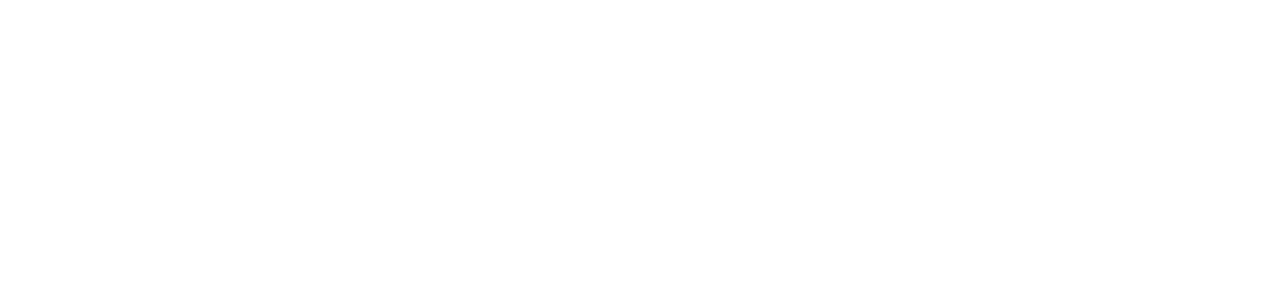
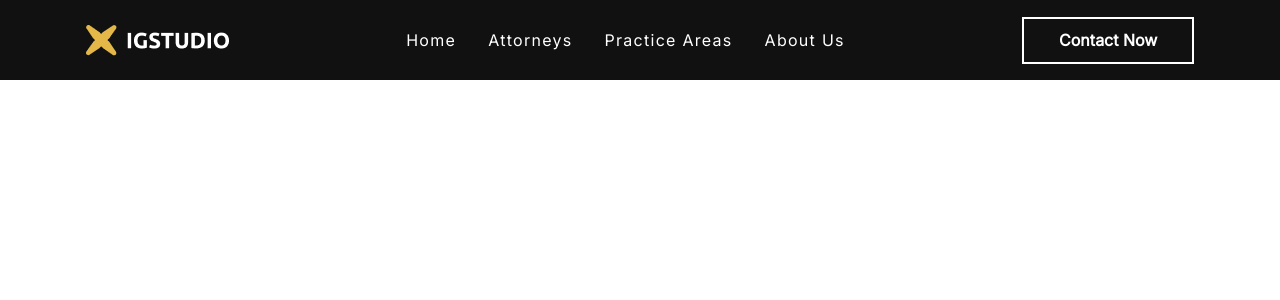
Before and after one commit to sauravburjwal/Law-Firm, a React (Vite) app: page / in a window 1280 px wide. Shown: the top 300 px of the page. Built offline with nearby package versions, Linux system fonts and the light colour scheme.

Commit message:
add-navbar

```diff
--- a/src/App.jsx
+++ b/src/App.jsx
@@ -1,7 +1,12 @@
+import Navbar from './Components/Navbar/Navbar';
 import './App.css';
 
 function App() {
-  return <></>;
+  return (
+    <>
+      <Navbar />
+    </>
+  );
 }
 
 export default App;
--- /dev/null
+++ b/src/Components/Navbar/Navbar.css
@@ -0,0 +1,48 @@
+.nav {
+  background-color: var(--css-black-primary);
+  display: flex;
+  justify-content: space-around;
+  align-items: center;
+  height: 10vh;
+}
+
+.nav-btn-container {
+  display: flex;
+  justify-content: space-around;
+  gap: 20px;
+}
+
+.nav-btn {
+  border: none;
+  background-color: transparent;
+  color: var(--css-white);
+  font-size: 16px;
+  font-weight: 500;
+  line-height: 26px;
+  letter-spacing: 0.08em;
+  text-align: center;
+  cursor: pointer;
+  transition: all ease-in 0.3s;
+}
+
+.nav-btn:hover {
+  color: var(--css-yellow);
+}
+
+.contact-btn {
+  border: 2px var(--css-white) solid;
+  background-color: transparent;
+  color: var(--css-white);
+  font-size: 16px;
+  font-weight: 600;
+  line-height: 19px;
+  text-align: center;
+  width: 172px;
+  height: 47px;
+  cursor: pointer;
+  transition: all ease-in 0.3s;
+}
+
+.contact-btn:hover {
+  transform: scale(1.1);
+}
--- /dev/null
+++ b/src/Components/Navbar/Navbar.jsx
@@ -0,0 +1,23 @@
+import './Navbar.css';
+
+const Navbar = () => {
+  return (
+    <div className="nav">
+      <div className="logo">
+        <img src="nav-logo-icon.png" alt="Logo" />
+        <p></p>
+      </div>
+      <div className="nav-btn-container">
+        <button className="nav-btn">Home</button>
+        <button className="nav-btn">Attorneys</button>
+        <button className="nav-btn">Practice Areas</button>
+        <button className="nav-btn">About Us</button>
+      </div>
+      <div className="nav-contact-btn">
+        <button className="contact-btn">Contact Now</button>
+      </div>
+    </div>
+  );
+};
+
+export default Navbar;
--- a/src/index.css
+++ b/src/index.css
@@ -1,9 +1,10 @@
 @import url('https://fonts.googleapis.com/css2?family=Inter');
 
 :root {
-  --css-primary: #34c94b;
-  --css-black: #121212;
-  --css-white: #fff;
+  --css-yellow: #e3b748;
+  --css-black-primary: #111111;
+  --css-black-secondary: #1d1d1d;
+  --css-white: #ffffff;
 }
 
 /*
```
Also changed, not shown: public/nav-logo-icon.png (added).
